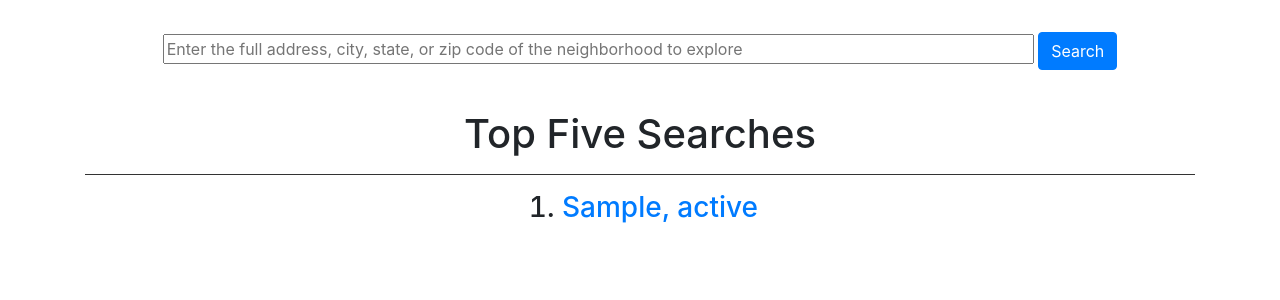
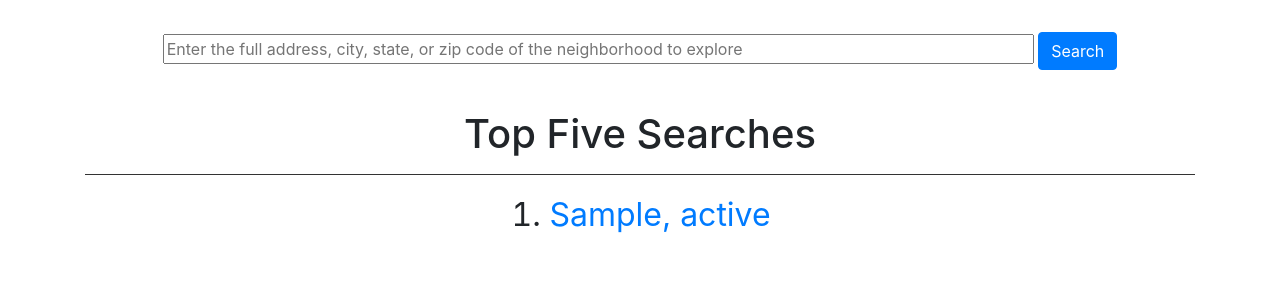
Before and after one commit to tessiert/Neighborhood-Explorer-RMOTR-Final-Project, a Django app: page / in a window 1280 px wide. Shown: the part 116-416 px from the top of the page. Run offline with Django 3.2, Linux system fonts and the light colour scheme; tables that the repository leaves empty hold one stand-in row (values such as "Sample post"); some libraries are stand-ins or nearby versions.

Commit message:
Further corrections to home page html presentation of top searches

```diff
--- a/neighborhood_explorer/templates/pages/home.html
+++ b/neighborhood_explorer/templates/pages/home.html
@@ -10,8 +10,7 @@
 
 {% block lower_content %}
     <div style="text-align:center;">
-    <h3>
-    <ol style="display: inline-block; text-align: left;">
+        <ol style="display: inline-block; text-align:left;font-size:2em;">
             {% for cur_search in top_searches %}
                 <li>
                     <a href="search/{{ cur_search.city }},{{ cur_search.state }}/">
```
Lines whose indentation alone changed are shown as unchanged.
